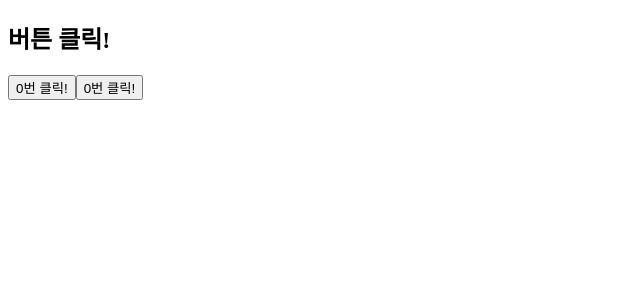
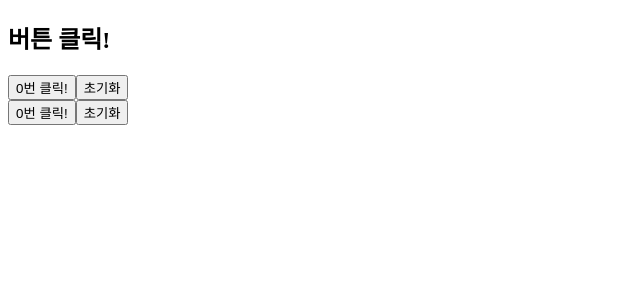
Before and after one commit to HyoChan1117/react-study, a React (Vite) app in the folder v01/: page / in a window 1280 px wide. Shown: the top 300 px of the page, without its empty margins (0-640 px from the left). Built offline with nearby package versions, Linux system fonts and the light colour scheme.

Commit message:
25.12.28. Update react study

```diff
--- a/v01/src/components/06-event-handler.jsx
+++ b/v01/src/components/06-event-handler.jsx
@@ -4,7 +4,7 @@ export default function EventHandler() {
   return (
     <>
       <h2>버튼 클릭!</h2>
-      <MyButton />
+      <MyButton /><br />
       <MyButton />
     </>
   );
@@ -17,9 +17,22 @@ function MyButton() {
     setCount(count + 1);
   }
 
+  function resetButton() {
+    setCount(0);
+  }
+
+  // 검사용
+  console.log(count)
+
   return (
-    <button onClick={handleButton}>
-      {count}번 클릭!
-    </button>
+    <>
+      <button onClick={handleButton}>
+        {count}번 클릭!
+      </button>
+
+      <button onClick={resetButton}>
+        초기화
+      </button>
+    </>
   );
 }
```
Also changed, not shown: v01/src/components/07-component-data-sharing.jsx (added, +39 -0 lines).
